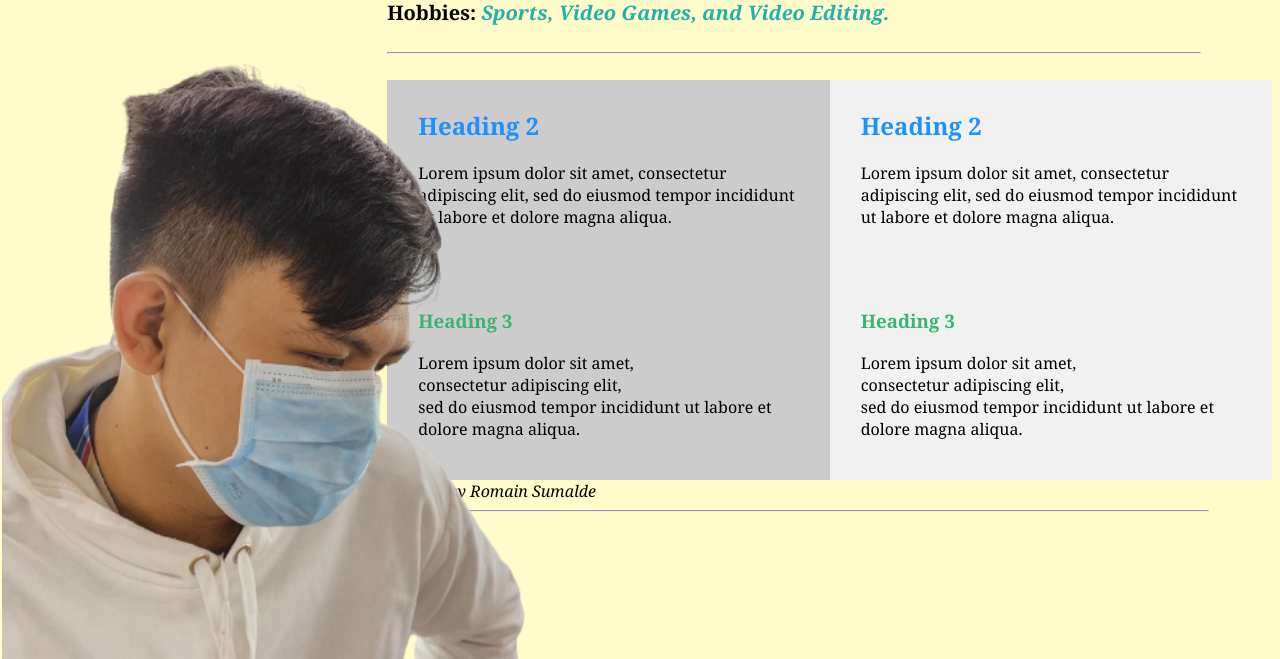
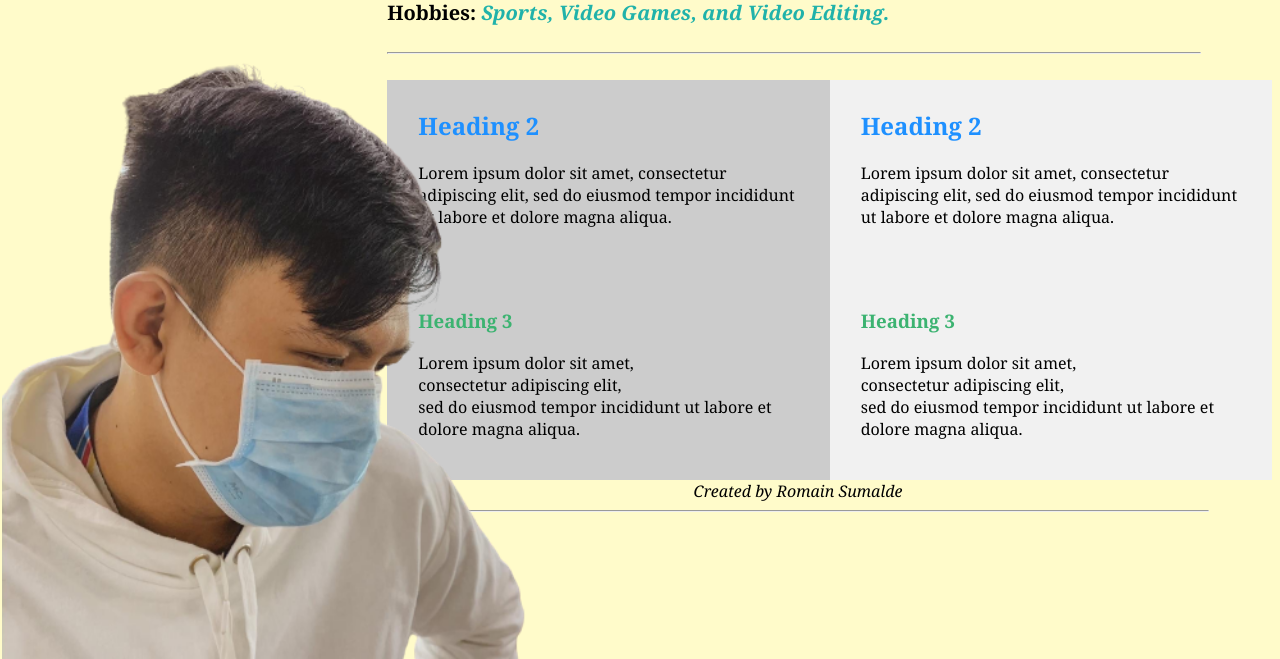
Before and after one commit to RomainSumalde/lab2, a PHP site: page / in a window 1280 px wide. Shown: the part 141-800 px from the top of the page. Run offline with PHP 8.4, Linux system fonts and the light colour scheme.

Commit message:
CSS Selectors

```diff
--- a/week3/styles.css
+++ b/week3/styles.css
@@ -89,3 +89,6 @@ section {
     margin-top: 25%;
     font-family: Cambria, Cochin, Georgia, Times, 'Times New Roman', serif;
 }
+address {
+    text-align: center;
+}
```
